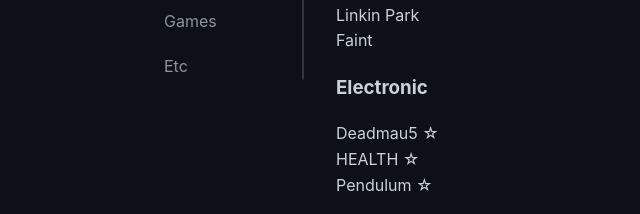
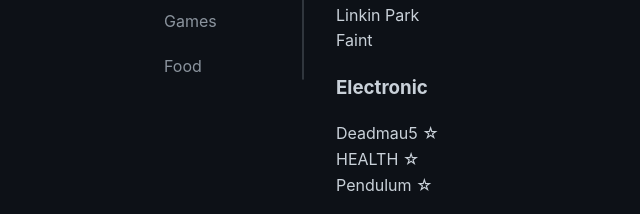
Before and after one commit to SAFrendling/safrendling.github.io, a plain HTML site: page recs.html in a window 1280 px wide. Shown: the part 379-593 px from the top of the page, 0-640 px from the left. Drawn offline with Linux system fonts and the light colour scheme.

Commit message:
Update recs.html

```diff
--- a/recs.html
+++ b/recs.html
@@ -35,7 +35,7 @@
       <nav class="recs-sidebar">
         <a href="#music">Music</a>
         <a href="#games">Games</a>
-        <a href="#etc">Etc</a>
+        <a href="#etc">Food</a>
       </nav>
 
       <!-- Right Content Area -->
```
